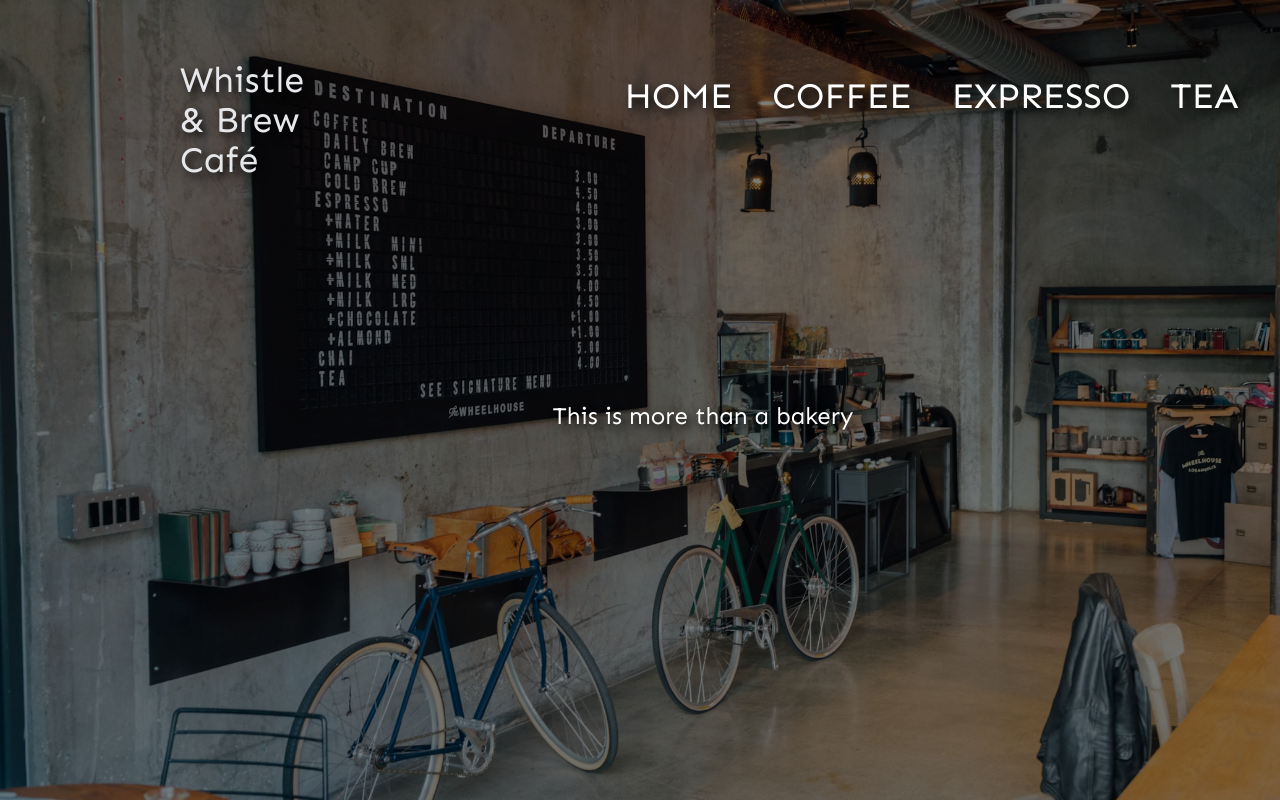
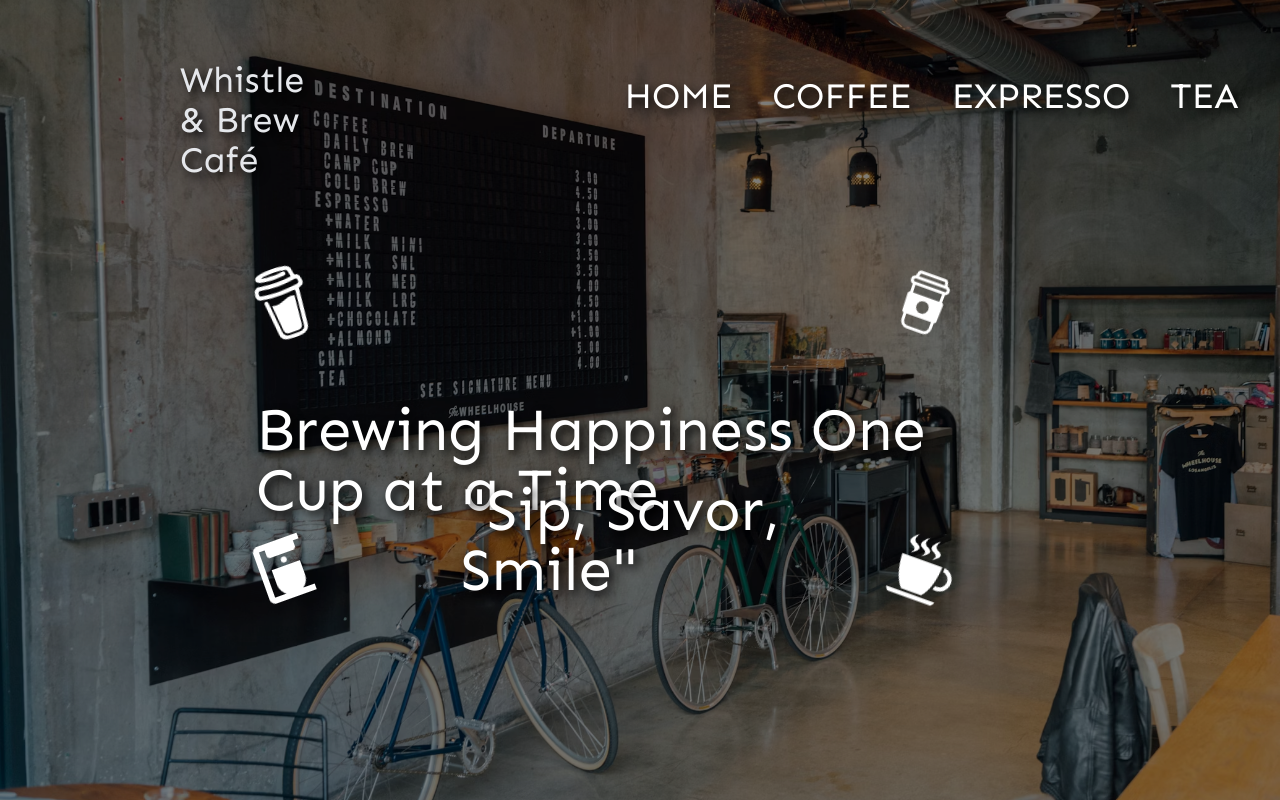
Before and after one commit to Stroyer210/Whistle-Brew-Caf-, a React (Create React App) app: page / in a window 1280 px wide. Shown: the top 800 px of the page. Built offline with nearby package versions, Linux system fonts and the light colour scheme.

Commit message:
adding emojis plus keyframes

```diff
--- a/src/Components/Hero.jsx
+++ b/src/Components/Hero.jsx
@@ -5,12 +5,21 @@ import Navbar from './Navbar';
 import barista from "./../Images/hero.avif"
 import coffee from "./../Images/coffee.avif"
 import main from "./../Images/main.avif"
+import { CiCoffeeCup } from "react-icons/ci";
+import { MdCoffeeMaker } from "react-icons/md";
+import { GiCoffeeCup } from "react-icons/gi";
+import { SiBuymeacoffee } from "react-icons/si";
 
 const Hero = () => {
     return (
         <div className="">
             <Navbar className=""/>
-            <h1 className=" text-2xl z-50 top-1/2 absolute right-1/3 text-white text-shadow sen">This is more than a bakery</h1>
+            <h1 className="col-start-2 text-6xl z-50 top-1/2 mineRight absolute text-white text-shadow sen">Brewing Happiness One Cup at a Time</h1>
+            <h1 className=" text-6xl z-50 mineTop absolute mineRight2 text-white text-shadow sen">"Sip, Savor, Smile"</h1>
+            <CiCoffeeCup className="iconsR absolute z-50 text-7xl text-white top-1/3 right-1/4 "/>
+            <MdCoffeeMaker className="iconsL absolute z-50 text-7xl text-white top-2/3 right-3/4 -rotate-12"/>
+            <GiCoffeeCup className="iconsR absolute z-50 text-7xl text-white top-2/3 right-1/4 -rotate-12"/>
+            <SiBuymeacoffee className="iconsL absolute z-50 text-7xl text-white top-1/3 right-3/4 rotate-12"/>
             <img src={main} alt="pic of the place" className="brightness-50 w-full h-screen object-cover z-10"/>
             <div className="grid md:grid-cols-2 grid-cols-1">
                 <div className="">
--- a/src/custom.css
+++ b/src/custom.css
@@ -49,3 +49,49 @@ header .nav-btn {
         right: 4rem;
     }
 }
+
+.mineTop{
+    top: 60%;
+}
+
+.mineRight{
+    right:20%;
+    left:20%
+}
+
+.mineRight2{
+    right:29%;
+    left:36%
+}
+
+.iconsL{
+    animation: iconsL 3s infinite;
+}
+
+.iconsR{
+    animation: iconsR 3s infinite;
+}
+
+@keyframes iconsL {
+    0% {
+        transform: rotate(-20deg);
+      }
+      50% {
+        transform: rotate(20deg);
+      }
+      100% {
+        transform: rotate(-20deg);
+      }
+  }
+
+@keyframes iconsR {
+    0% {
+        transform: rotate(20deg);
+      }
+      50% {
+        transform: rotate(-20deg);
+      }
+      100% {
+        transform: rotate(20deg);
+      }
+}
```
